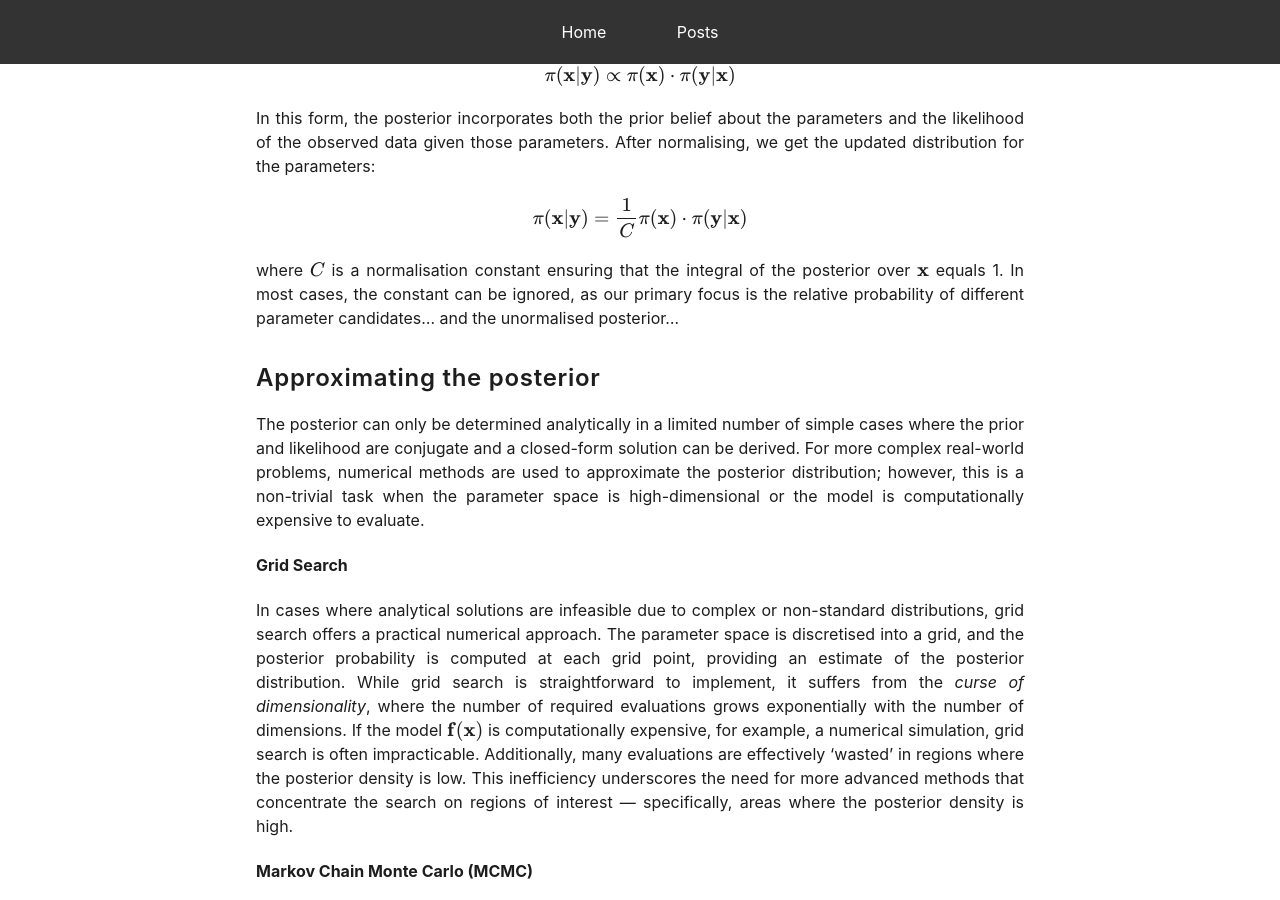
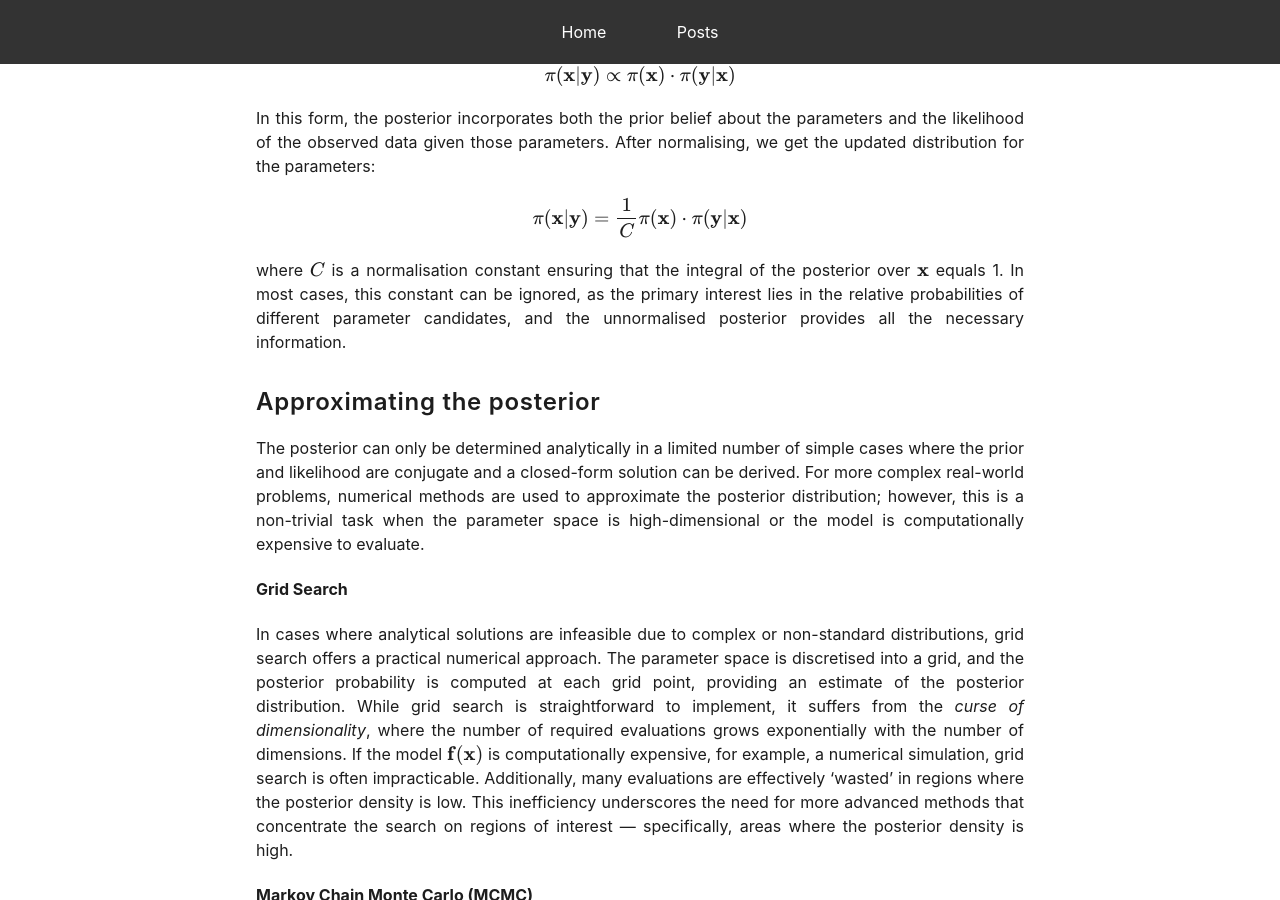
Before and after one commit to mark-hobbs/mark-hobbs.github.io, a Jekyll site: the page built from _posts/2024-12-02-bayesian-inference.md, in a window 1280 px wide and 900 px high, scrolled down 6679 px. Built offline with Jekyll 4.4.1, drawn with Linux system fonts in a browser that asks for light colours; formulas are drawn with MathJax 3.

Commit message:
General updates

```diff
--- a/_posts/2024-12-02-bayesian-inference.md
+++ b/_posts/2024-12-02-bayesian-inference.md
@@ -155,7 +155,7 @@ $$
 \pi(\textbf{x}|\textbf{y}) = \frac{1}{C} \pi(\textbf{x}) \cdot \pi(\textbf{y}|\textbf{x})
 $$
 
-where $C$ is a normalisation constant ensuring that the integral of the posterior over $\textbf{x}$ equals 1. In most cases, the constant can be ignored, as our primary focus is the relative probability of different parameter candidates... and the unormalised posterior...
+where $C$ is a normalisation constant ensuring that the integral of the posterior over $\textbf{x}$ equals 1. In most cases, this constant can be ignored, as the primary interest lies in the relative probabilities of different parameter candidates, and the unnormalised posterior provides all the necessary information.
 
 ## Approximating the posterior
 
```
